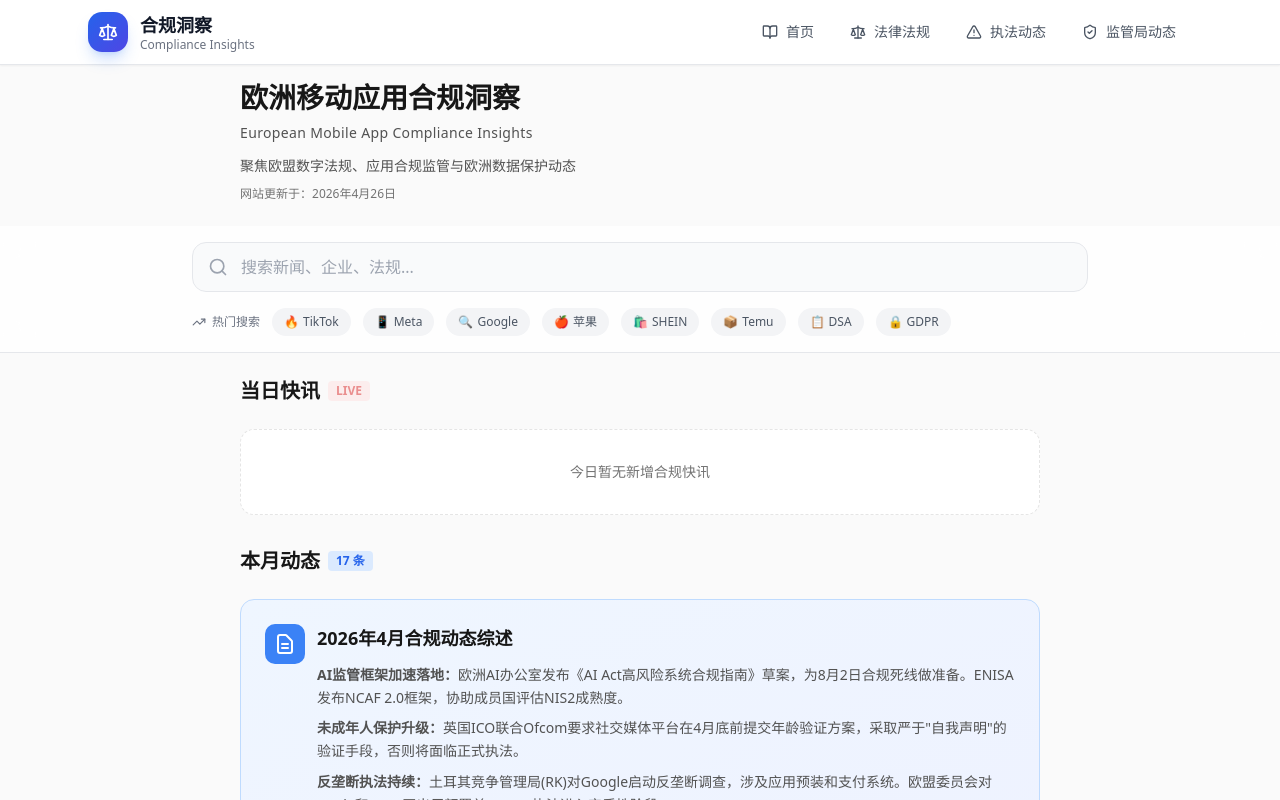
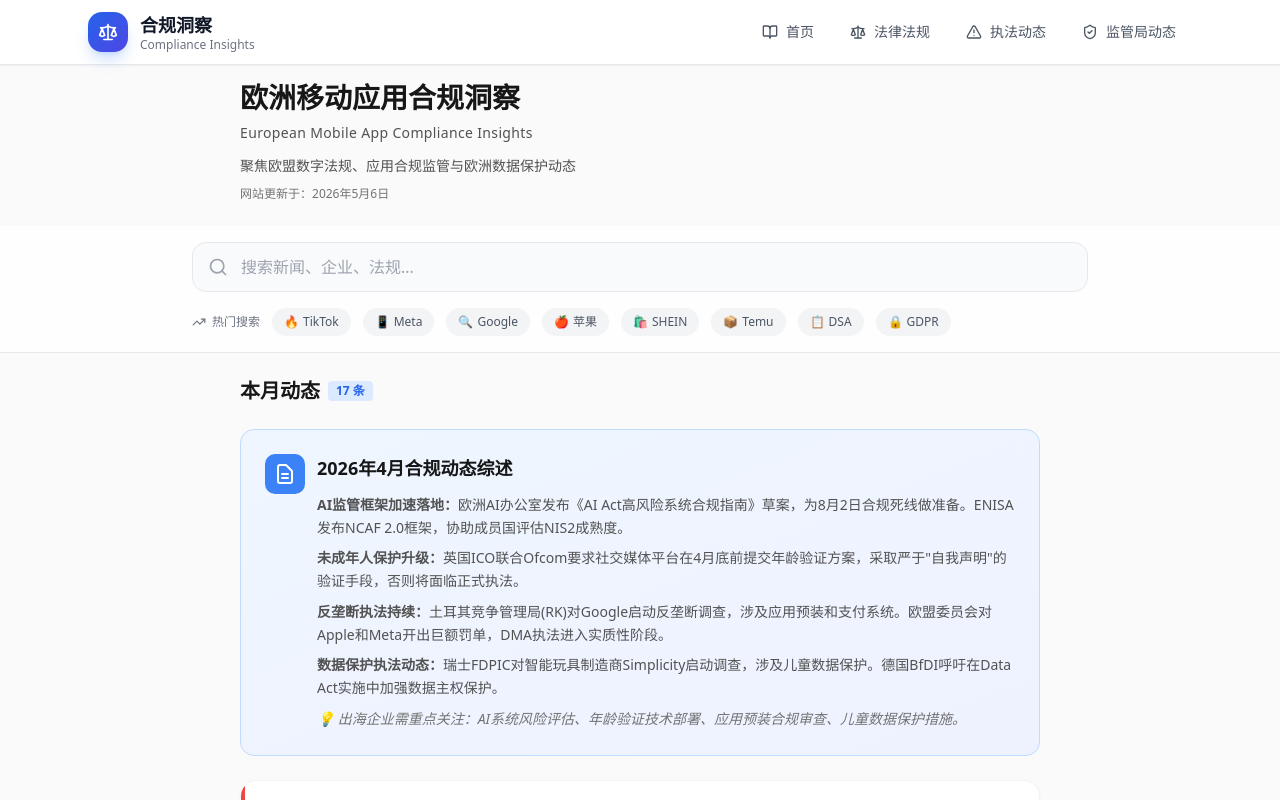
Before and after one commit to lbook820-gif/aspgcminsight, a React (Vite) app: page / in a window 1280 px wide. Shown: the top 800 px of the page. Built offline with nearby package versions, Linux system fonts and the light colour scheme.

Commit message:
feat: remove daily news section and update website update date

```diff
--- a/src/pages/Home.tsx
+++ b/src/pages/Home.tsx
@@ -800,10 +800,6 @@
     return [...filtered].sort((a, b) => b.date.localeCompare(a.date));
   }, [searchKeyword]);
 
-  // 当日快讯逻辑
-  const today = '2026-04-30';
-  const newsToday = filteredNews.filter(n => n.date === today);
-
   // 本月动态逻辑
   const currentDate = new Date();
   const currentYear = currentDate.getFullYear();
@@ -821,7 +817,7 @@
         title="欧洲移动应用合规洞察"
         subtitle="European Mobile App Compliance Insights"
         description="聚焦欧盟数字法规、应用合规监管与欧洲数据保护动态"
-        updateDate="2026年4月26日"
+        updateDate="2026年5月6日"
       />
 
       <SearchSection
@@ -829,29 +825,6 @@
         onSearchChange={setSearchKeyword}
       />
 
-      {/* 当日快讯版块 */}
-      <section className="bg-[#fafafa] px-6 py-6 pb-2">
-        <div className="max-w-[800px] mx-auto">
-          <div className="flex items-center gap-2 mb-6">
-            <h2 className="text-xl font-bold text-[#171717]">当日快讯</h2>
-            <span className="px-2 py-0.5 rounded bg-red-100 text-red-600 text-xs font-bold animate-pulse">
-              LIVE
-            </span>
-          </div>
-
-          {newsToday.length > 0 ? (
-            <div className="flex flex-col gap-6">
-              {newsToday.map((news) => (
-                <NewsCard key={news.id} news={news} />
-              ))}
-            </div>
-          ) : (
-            <div className="bg-white border border-dashed border-[#e5e5e5] rounded-xl py-8 text-center">
-              <p className="text-[#737373] text-sm">今日暂无新增合规快讯</p>
-            </div>
-          )}
-        </div>
-      </section>
 
       {/* 本月动态版块 */}
       <section className="bg-[#fafafa] px-6 py-6">
```
